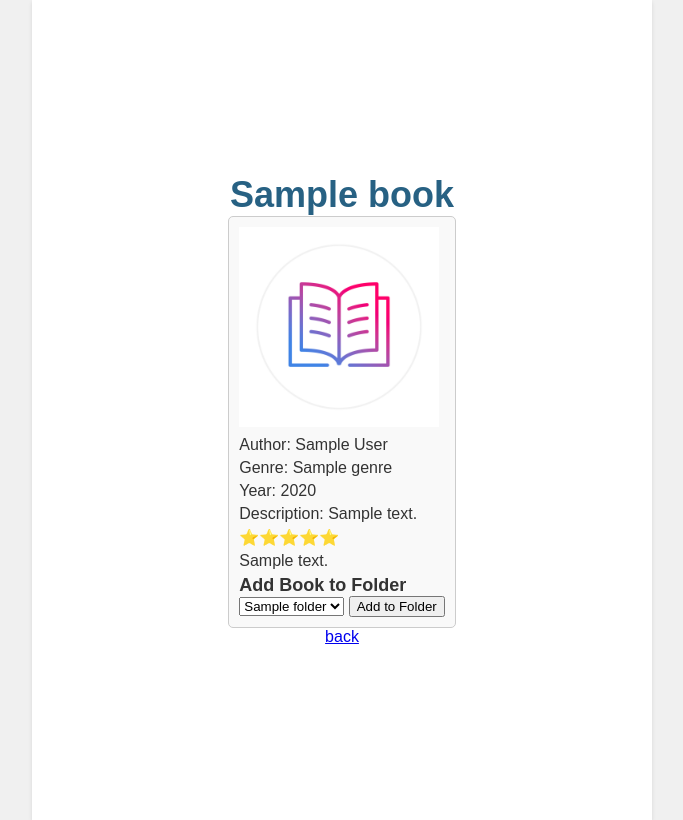
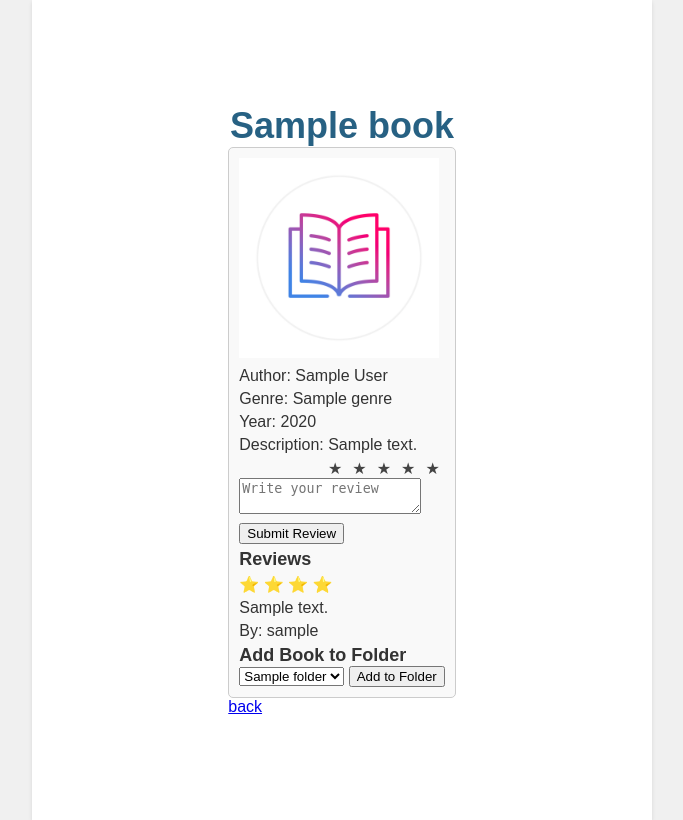
Before and after one commit to kxelina/kirjasovellus, a Flask app: template templates/book.html in a window 1280 px wide. Shown: the whole page, without its empty margins (298-981 px from the left). Run offline with Flask 3, Linux system fonts and the light colour scheme; the template is opened without the code that fills it: most values are stand-ins (such as "Sample title", 1, 10 or a date in 2020).

Commit message:
reviews and rating

```diff
--- a/schema.sql
+++ b/schema.sql
@@ -49,5 +49,6 @@ CREATE TABLE review (
     review_id SERIAL PRIMARY KEY,
     book_id INTEGER,
     username TEXT,
-    review_text TEXT
+    review_text TEXT,
+    rating INTEGER
 );
--- a/static/main.css
+++ b/static/main.css
@@ -262,10 +262,33 @@ body {
     flex: 1;
   }
 
-  .stars {
-    color: gold;
+  .rating input {
+    display: none;
   }
 
+  .rating label {
+    float: right;
+    cursor: pointer;
+    color: #444;
+  }
+
+  .rating label:before {
+    content: '★';
+    margin: 5px;
+  }
+
+  .rating input:checked ~ label,
+  .rating:not(:checked) label:hover,
+  .rating:not(:checked) label:hover ~ label {
+    color: #FFD700;
+  }
+
+  .rating input:checked + label:hover,
+  .rating input:checked ~ label:hover,
+  .rating label:hover ~ input:checked ~ label,
+  .rating input:checked ~ label:hover ~ label {
+    color: #FFED85;
+  }
 
 .add-button {
   width: 40px;
--- a/templates/app.html
+++ b/templates/app.html
@@ -53,7 +53,6 @@
 
     handleImageUpload();
   </script>
-
 </head>
 
 <body>
@@ -113,14 +112,9 @@
 </main>
 
 <script>
-
     document.querySelector(".add-button").addEventListener("click", toggleAddBookForm);
-
 </script>
-
 </body>
-
 <!-- All javascript is taken from ChatGpt -->
 
-
 {% endblock %}
--- a/templates/book.html
+++ b/templates/book.html
@@ -9,12 +9,35 @@
         <p class="genre">Genre: {{ book.genre }}</p>
         <p class="year">Year: {{ book.publication_year }}</p>
         <p class="description_text">Description: {{ book.description_text }}</p>
-        <div class="rating">
-          <span class="stars">⭐⭐⭐⭐⭐</span>
-          <p class="written-review">{{ book.description }}</p>
-        </div>
-        <h2>Add Book to Folder</h2>
-            <form action="/book/{{ book.book_id }}" method="post">
+            <form action="/review/book/{{ book.book_id }}" method="post" name="review">
+              <input type="hidden" name="book_id" value="{{ book.book_id }}">
+              <div class="rating">
+                <input type="radio" id="star5" name="rating" value="5"><label for="star5"></label>
+                <input type="radio" id="star4" name="rating" value="4"><label for="star4"></label>
+                <input type="radio" id="star3" name="rating" value="3"><label for="star3"></label>
+                <input type="radio" id="star2" name="rating" value="2"><label for="star2"></label>
+                <input type="radio" id="star1" name="rating" value="1"><label for="star1"></label>
+              </div>
+              <textarea name="review_text" placeholder="Write your review"></textarea>
+              <p>
+              <input type="submit" value="Submit Review">
+              <input type="hidden" name="csrf_token" value="{{ session.csrf_token }}">
+            </form>
+          <h2>Reviews</h2>
+            <div class="reviews">
+                {% for review in reviews %}
+                    <div class="review">
+                        <p>{% for star in range(review.rating) %}
+                              ⭐
+                          {% endfor %}
+                        </p>
+                        <p>{{ review.review_text }}</p>
+                        <p>By: {{ review.username }}</p>
+                    </div>
+                {% endfor %}
+            </div>
+          <h2>Add Book to Folder</h2>
+            <form action="/book/{{ book.book_id }}" method="post" name="folder">
               <input type="hidden" name="book_id" value="{{ book.book_id }}">
               <select name="folder_id">
                 {% for folder in folders %}
@@ -24,11 +47,8 @@
               <input type="submit" value="Add to Folder">
               <input type="hidden" name="csrf_token" value="{{ session.csrf_token }}">
             </form>
-      </div>
-
+        </div>
+      <a href="/app">back</a>
   </main>
 
-  <a href="/app">back</a>
-
-
 {% endblock %}
--- a/templates/booklist.html
+++ b/templates/booklist.html
@@ -16,5 +16,4 @@
   </div>
 </main>
 
-
 {% endblock %}
--- a/templates/folders.html
+++ b/templates/folders.html
@@ -13,7 +13,6 @@
           </div>
         </a>
       {% endfor %}
-
     </div>
 
     <button id="showFormButton" onclick="showForm()">Add New Folder</button>
@@ -39,5 +38,4 @@
   </main>
 </body>
 
-
 {% endblock %}
```
Also changed, not shown: routes.py (+20 -4 lines), users.py (+13 -3 lines).
